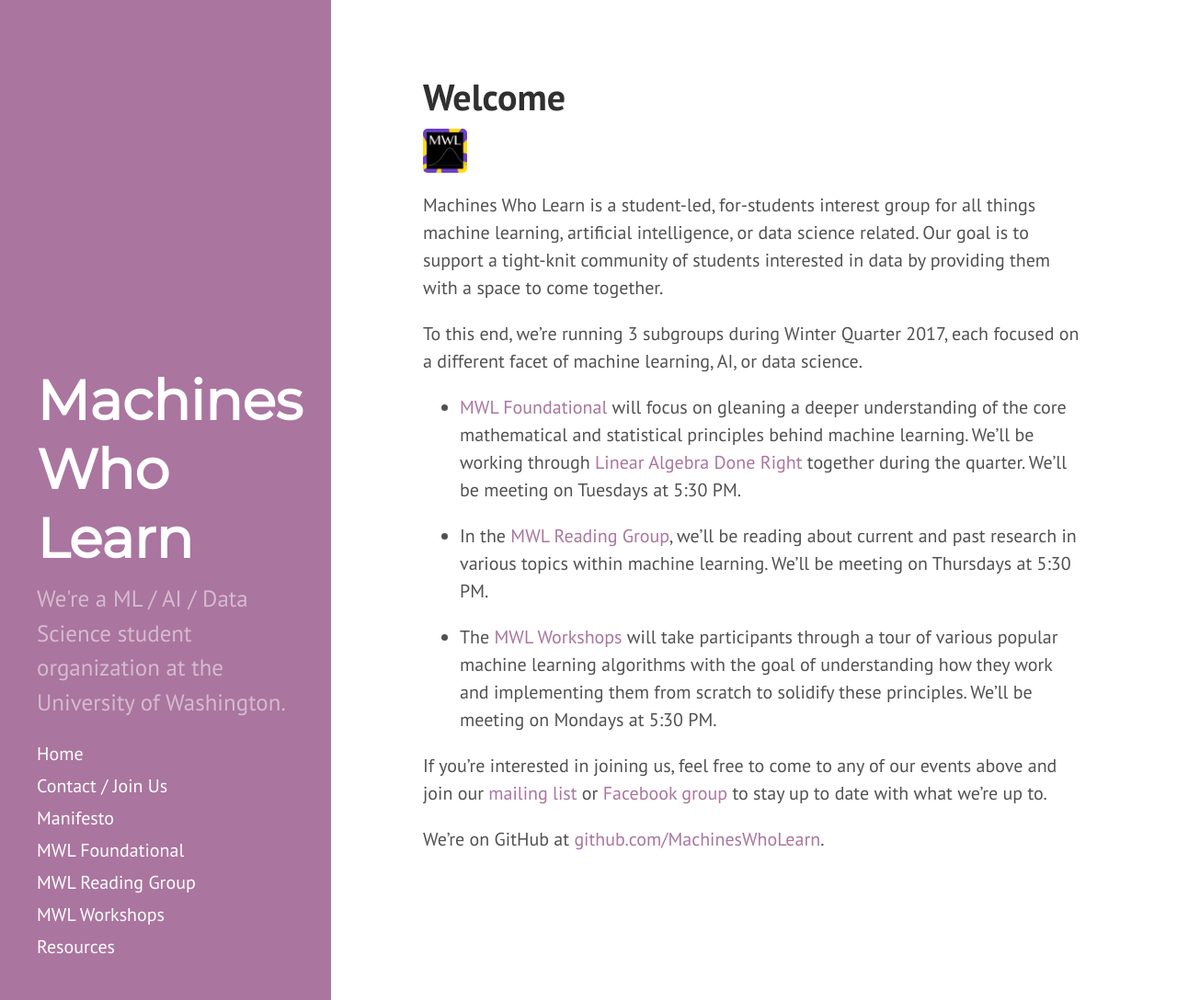
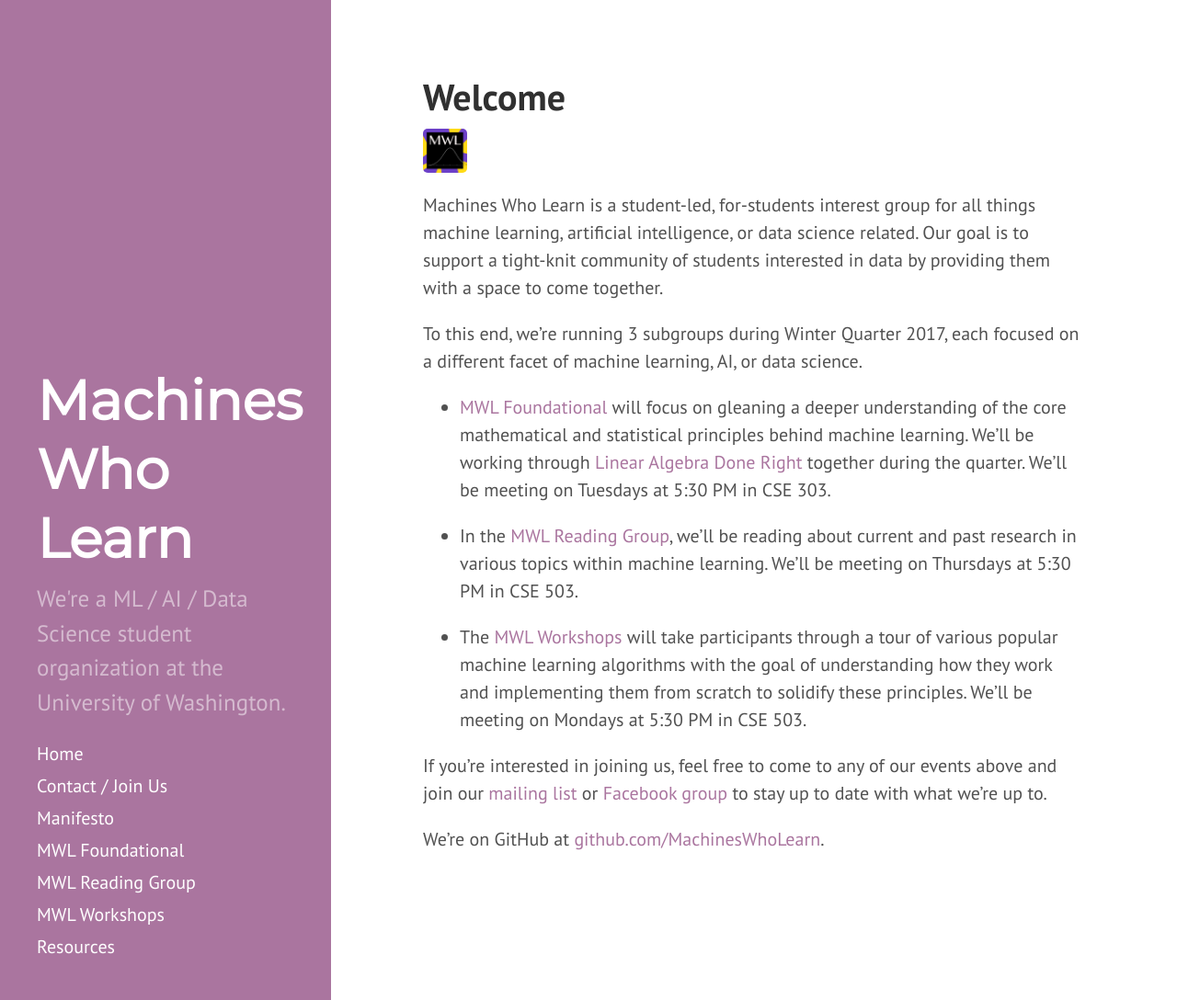
Before and after one commit to MachinesWhoLearn/machineswholearn.github.io, a Jekyll site: the page built from index.md, in a window 1280 px wide and 1088 px high. Shown: the whole window at 92% size. Built offline with Jekyll 4.4.1, drawn with Linux system fonts in a browser that asks for light colours.

Commit message:
Update pages with room assignments

```diff
--- a/index.md
+++ b/index.md
@@ -17,16 +17,16 @@ on a different facet of machine learning, AI, or data science.
   deeper understanding of the core mathematical and statistical principles behind
   machine learning. We'll be working through
   [Linear Algebra Done Right](http://linear.axler.net/) together
-  during the quarter. We'll be meeting on Tuesdays at 5:30 PM.
+  during the quarter. We'll be meeting on Tuesdays at 5:30 PM in CSE 303.
 
 - In the [MWL Reading Group]({{ base }}/mwl_reading_group), we'll be reading
   about current and past research in various topics within machine learning.
-  We'll be meeting on Thursdays at 5:30 PM.
+  We'll be meeting on Thursdays at 5:30 PM in CSE 503.
 
 - The [MWL Workshops]({{ base }}/mwl_workshops) will take participants through a
   tour of various popular machine learning algorithms with the goal of
   understanding how they work and implementing them from scratch to solidify
-  these principles. We'll be meeting on Mondays at 5:30 PM.
+  these principles. We'll be meeting on Mondays at 5:30 PM in CSE 503.
 
 If you're interested in joining us, feel free to come to any of our events
 above and join our [mailing list](https://groups.google.com/forum/#!forum/machines-who-learn/join) or
```
Also changed, not shown: mwl_foundational.md (+10 -10 lines).
